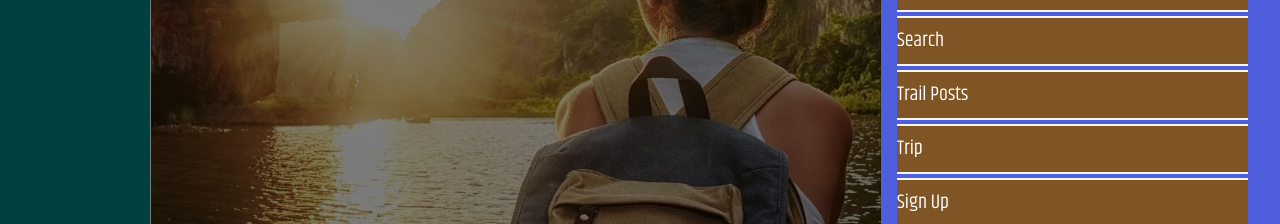
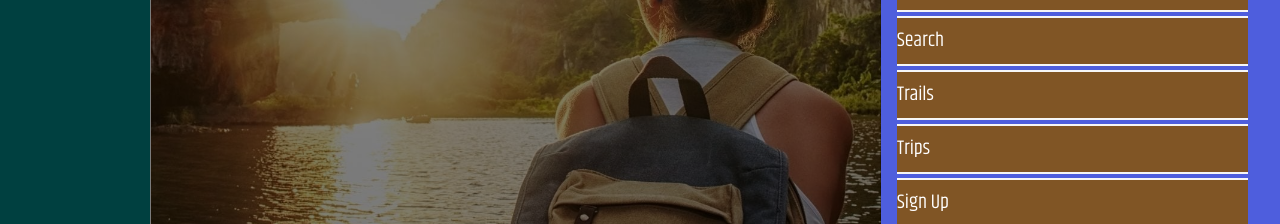
Before and after one commit to aden-abdirahman/Social-Trails, a React (Create React App) app in the folder client/: page / in a window 1280 px wide. Both pictures are taken after a click on the button 1240 px from the left and 45 px from the top of the page. Shown: the part 217-441 px from the top of the page. Built offline with nearby package versions, Linux system fonts and the light colour scheme.

Commit message:
pushing changes

```diff
--- a/client/src/components/Header/index.js
+++ b/client/src/components/Header/index.js
@@ -40,11 +40,11 @@ function Header () {
               </li>
               <li className="nav-item">
                 <Link className='nav-link whiteFont customNavLink customNavLinkText' aria-current="page" to={"/trails"}
-                >Trail Posts</Link>
+                >Trails</Link>
               </li>
               <li className="nav-item">
-                <Link className='nav-link whiteFont customNavLink customNavLinkText' aria-current="page" to={"/trip"}
-                >Trip</Link>
+                <Link className='nav-link whiteFont customNavLink customNavLinkText' aria-current="page" to={"/trips"}
+                >Trips</Link>
               </li>
               <li className="nav-item">
                 <Link className='nav-link whiteFont customNavLink customNavLinkText' aria-current="page" to={"/signup"}
```
